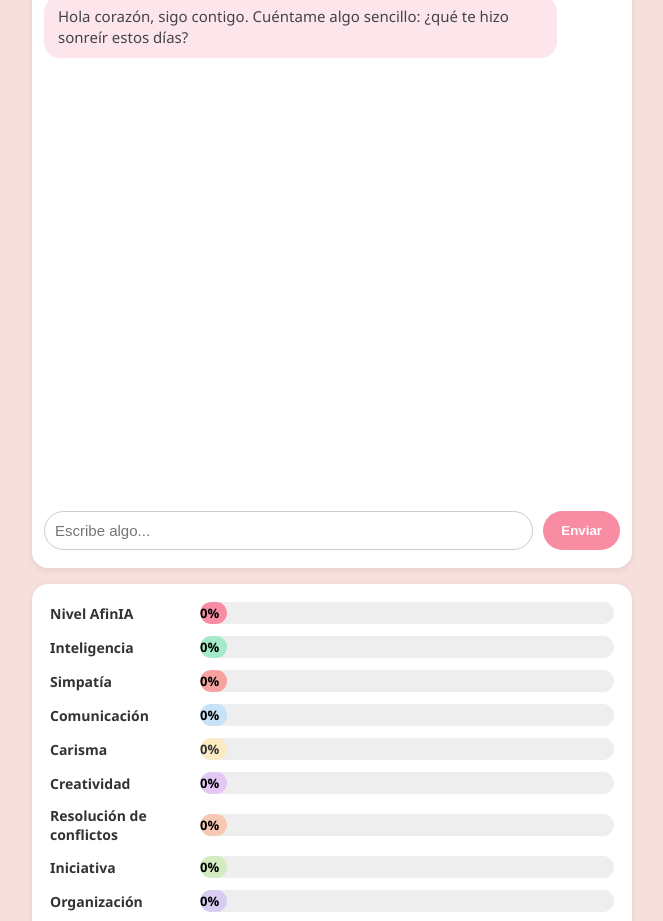
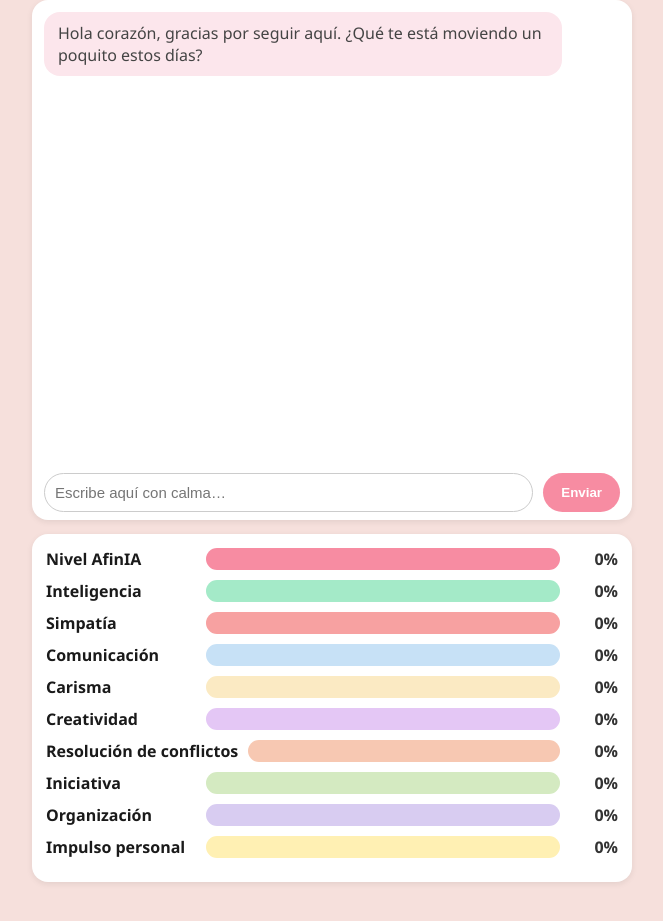
Before and after one commit to NAZANTFE/AFINIANAZAN, a plain HTML site: page docs/afinar.html in a window 1280 px wide. Shown: the part 156-1077 px from the top of the page, without its empty margins (308-971 px from the left). Drawn offline with Linux system fonts and the light colour scheme; no server answers.

Commit message:
Update afinar.html

```diff
--- a/docs/afinar.html
+++ b/docs/afinar.html
@@ -1,116 +1,136 @@
 <!DOCTYPE html>
 <html lang="es">
 <head>
-  <meta charset="UTF-8" />
+  <meta charset="UTF-8"/>
   <meta name="viewport" content="width=device-width, initial-scale=1.0"/>
-  <title>Afinar - AfinIA</title>
-  <link rel="stylesheet" href="afinar.css" />
+  <title>Afinar · AfinIA</title>
   <style>
-    /* Asegurar mismo ancho y logo que index */
-    .contenedor-afinar{ max-width:600px; margin:auto; padding:20px; }
-    .logo{ display:flex; justify-content:center; }
-    .logo-afinia{ width:120px; height:auto; }
-    /* Chat: user derecha, bot izquierda */
-    .chat-afinia{ background:#fff; padding:12px; border-radius:16px; box-shadow:0 2px 6px rgba(0,0,0,.08); height:560px; display:flex; flex-direction:column; gap:10px; }
-    .mensajes-chat{ flex:1; overflow:auto; display:flex; flex-direction:column; gap:8px; }
-    .mensaje-bot{ align-self:flex-start; background:#fce6ec; color:#444; padding:10px 14px; border-radius:16px; max-width:85%; }
-    .mensaje-usuario{ align-self:flex-end; background:#f78ca2; color:#fff; padding:10px 14px; border-radius:16px; max-width:85%; }
-    .input-chat{ display:flex; gap:10px; padding-bottom:6px; } /* menos espacio al fondo */
-    .input-chat input{ flex:1; padding:10px; border-radius:999px; border:1px solid #ccc; }
-    .input-chat button{ padding:10px 18px; border-radius:999px; border:none; background:#f78ca2; color:#fff; font-weight:700; }
+    :root{ --w:600px }
+    body{ font-family:'Segoe UI', system-ui, sans-serif; background:#f6e0dc; margin:0; color:#1a1a1a; }
+    .contenedor-afinar{ max-width:var(--w); margin:auto; padding:16px 20px 24px }
 
-    /* Barras */
-    .contenedor-parametros{ background:#fff; border-radius:16px; padding:18px; box-shadow:0 2px 6px rgba(0,0,0,.08); margin-top:16px; }
-    .parametro-afinar{ display:flex; align-items:center; gap:10px; margin-bottom:12px; }
-    .nombre-parametro{ min-width:130px; font-weight:700; }
-    .barra-contenedor{ flex:1; height:22px; background:#eee; border-radius:999px; overflow:hidden; }
-    .barra{ height:100%; display:flex; align-items:center; justify-content:flex-end; padding-right:8px; font-size:13px; font-weight:700; color:#000; }
+    .logo{ display:flex; justify-content:center; margin:4px 0 16px; }
+    .logo-afinia{ width:120px; height:auto; display:block }
+
+    /* Chat */
+    .chat-afinia{ background:#fff; border-radius:16px; box-shadow:0 2px 6px rgba(0,0,0,.08);
+      height:520px; display:flex; flex-direction:column; gap:10px; }
+    .mensajes-chat{ flex:1; overflow:auto; display:flex; flex-direction:column; gap:8px; padding:12px }
+    .mensaje-bot{ align-self:flex-start; background:#fce6ec; color:#444; padding:10px 14px; border-radius:16px; max-width:85% }
+    .mensaje-usuario{ align-self:flex-end; background:#f78ca2; color:#fff; padding:10px 14px; border-radius:16px; max-width:85% }
+    .input-chat{ display:flex; gap:10px; padding:0 12px 8px }
+    .input-chat input{ flex:1; padding:10px; border-radius:999px; border:1px solid #ccc; font-size:15px }
+    .input-chat button{ padding:10px 18px; border-radius:999px; border:none; background:#f78ca2; color:#fff; font-weight:700; cursor:pointer }
+
+    /* Parámetros */
+    .contenedor-parametros{ background:#fff; border-radius:16px; box-shadow:0 2px 6px rgba(0,0,0,.08); margin-top:14px; padding:14px }
+    .parametro-afinar{ display:flex; align-items:center; gap:10px; margin-bottom:10px }
+    .nombre-parametro{ min-width:150px; font-weight:700 }
+    .barra-contenedor{ flex:1; height:22px; background:#eee; border-radius:999px; overflow:hidden }
+    .barra{ height:100% }
+    .pct-next{ width:48px; text-align:right; font-weight:700; color:#333 }
+
     .rosa .barra{ background:#f78ca2 } .verde .barra{ background:#a4eac8 } .rojo .barra{ background:#f7a1a1 }
-    .azul .barra{ background:#c7e1f6 } .melocoton .barra{ background:#fbeac3;color:#333 } .lavanda .barra{ background:#e4c7f5 }
-    .coral .barra{ background:#f7c8b2 } .oliva .barra{ background:#d4eac1 } .lila .barra{ background:#d8ccf1 } .amarillo .barra{ background:#fff0b3;color:#333 }
+    .azul .barra{ background:#c7e1f6 } .melocoton .barra{ background:#fbeac3; color:#333 }
+    .lavanda .barra{ background:#e4c7f5 } .coral .barra{ background:#f7c8b2 } .oliva .barra{ background:#d4eac1 }
+    .lila .barra{ background:#d8ccf1 } .amarillo .barra{ background:#fff0b3; color:#333 }
   </style>
 </head>
 <body>
   <div class="contenedor-afinar">
-
-    <!-- LOGO -->
     <div class="logo">
-      <img src="logo_afinia.png" alt="Logo AfinIA" class="logo-afinia" />
+      <img class="logo-afinia" src="logo_afinia.png" alt="Logo AfinIA">
     </div>
 
-    <!-- CHAT AFINIA -->
+    <!-- CHAT -->
     <div class="chat-afinia">
       <div class="mensajes-chat" id="mensajes-chat"></div>
       <div class="input-chat">
-        <input type="text" id="entradaUsuario" placeholder="Escribe algo..." />
+        <input type="text" id="entradaUsuario" placeholder="Escribe aquí con calma…"/>
         <button id="enviarBtn">Enviar</button>
       </div>
     </div>
 
     <!-- PARÁMETROS -->
-    <div class="contenedor-parametros">
+    <div class="contenedor-parametros" id="panel-parametros">
       <div class="parametro-afinar rosa" data-nombre="Nivel AfinIA">
         <span class="nombre-parametro">Nivel AfinIA</span>
-        <div class="barra-contenedor"><div class="barra">0%</div></div>
+        <div class="barra-contenedor"><div class="barra"></div></div>
+        <span class="pct-next">0%</span>
       </div>
+
       <div class="parametro-afinar verde" data-nombre="Inteligencia">
         <span class="nombre-parametro">Inteligencia</span>
-        <div class="barra-contenedor"><div class="barra">0%</div></div>
+        <div class="barra-contenedor"><div class="barra"></div></div>
+        <span class="pct-next">0%</span>
       </div>
+
       <div class="parametro-afinar rojo" data-nombre="Simpatía">
         <span class="nombre-parametro">Simpatía</span>
-        <div class="barra-contenedor"><div class="barra">0%</div></div>
+        <div class="barra-contenedor"><div class="barra"></div></div>
+        <span class="pct-next">0%</span>
       </div>
+
       <div class="parametro-afinar azul" data-nombre="Comunicación">
         <span class="nombre-parametro">Comunicación</span>
-        <div class="barra-contenedor"><div class="barra">0%</div></div>
+        <div class="barra-contenedor"><div class="barra"></div></div>
+        <span class="pct-next">0%</span>
       </div>
+
       <div class="parametro-afinar melocoton" data-nombre="Carisma">
         <span class="nombre-parametro">Carisma</span>
-        <div class="barra-contenedor"><div class="barra">0%</div></div>
+        <div class="barra-contenedor"><div class="barra"></div></div>
+        <span class="pct-next">0%</span>
       </div>
+
       <div class="parametro-afinar lavanda" data-nombre="Creatividad">
         <span class="nombre-parametro">Creatividad</span>
-        <div class="barra-contenedor"><div class="barra">0%</div></div>
+        <div class="barra-contenedor"><div class="barra"></div></div>
+        <span class="pct-next">0%</span>
       </div>
+
       <div class="parametro-afinar coral" data-nombre="Resolución de conflictos">
         <span class="nombre-parametro">Resolución de conflictos</span>
-        <div class="barra-contenedor"><div class="barra">0%</div></div>
+        <div class="barra-contenedor"><div class="barra"></div></div>
+        <span class="pct-next">0%</span>
       </div>
+
       <div class="parametro-afinar oliva" data-nombre="Iniciativa">
         <span class="nombre-parametro">Iniciativa</span>
-        <div class="barra-contenedor"><div class="barra">0%</div></div>
+        <div class="barra-contenedor"><div class="barra"></div></div>
+        <span class="pct-next">0%</span>
       </div>
+
       <div class="parametro-afinar lila" data-nombre="Organización">
         <span class="nombre-parametro">Organización</span>
-        <div class="barra-contenedor"><div class="barra">0%</div></div>
+        <div class="barra-contenedor"><div class="barra"></div></div>
+        <span class="pct-next">0%</span>
       </div>
+
       <div class="parametro-afinar amarillo" data-nombre="Impulso personal">
         <span class="nombre-parametro">Impulso personal</span>
-        <div class="barra-contenedor"><div class="barra">0%</div></div>
+        <div class="barra-contenedor"><div class="barra"></div></div>
+        <span class="pct-next">0%</span>
       </div>
     </div>
   </div>
 
   <script>
-    // ========= Auto-detección backend =========
-    const API_BASE = (() => {
-      const h = location.hostname;
-      if (h === "localhost" || h === "127.0.0.1") return "http://localhost:3000";
-      return ""; // mismo host en producción
-    })();
+    // 🔗 Backend fijo en Railway
+    const API_BASE = "https://afinianazan-production-99ce.up.railway.app";
 
-    // ========= Pintar barras desde backend =========
+    // ====== Barras ======
     async function cargarYpintarParametros() {
       try {
-        const r = await fetch(`${API_BASE}/parametros`);
+        const r = await fetch(`${API_BASE}/parametros`, { credentials: "omit" });
         const datos = await r.json();
         document.querySelectorAll('.parametro-afinar').forEach(parametro => {
           const nombre = parametro.dataset.nombre;
           const valor = Math.max(0, Math.min(100, Number(datos[nombre] ?? 0)));
           const barra = parametro.querySelector('.barra');
+          const pct = parametro.querySelector('.pct-next');
           barra.style.width = valor + '%';
-          barra.textContent = valor + '%';
+          if (pct) pct.textContent = valor + '%';
         });
       } catch (err) {
         console.error("Error al cargar parámetros:", err);
@@ -120,16 +140,14 @@
   </script>
 
   <script>
-    // ====== Historial en localStorage ======
-    const CHAT_KEY = "afinia_chat_log_v1";
+    // ====== Historial del chat local (no se pierde al volver) ======
+    const CHAT_KEY = "afinia_chat_log_v2";
 
     function loadLog() {
       try { return JSON.parse(localStorage.getItem(CHAT_KEY)) || []; }
       catch { return []; }
     }
-    function saveLog(log) {
-      localStorage.setItem(CHAT_KEY, JSON.stringify(log));
-    }
+    function saveLog(log) { localStorage.setItem(CHAT_KEY, JSON.stringify(log)); }
     function renderLog(log) {
       const cont = document.getElementById("mensajes-chat");
       cont.innerHTML = "";
@@ -148,14 +166,12 @@
     let esperando = false;
 
     document.addEventListener("DOMContentLoaded", () => {
-      const log = loadLog();
+      let log = loadLog();
       if (log.length === 0) {
-        const seed = { role: "assistant", content: "Hola corazón, sigo contigo. Cuéntame algo sencillo: ¿qué te hizo sonreír estos días?" };
-        saveLog([seed]);
-        renderLog([seed]);
-      } else {
-        renderLog(log);
+        log = [{ role: "assistant", content: "Hola corazón, gracias por seguir aquí. ¿Qué te está moviendo un poquito estos días?" }];
+        saveLog(log);
       }
+      renderLog(log);
     });
 
     async function enviar() {
@@ -166,7 +182,6 @@
       log.push({ role: "user", content: texto });
       saveLog(log);
       renderLog(log);
-
       input.value = "";
       esperando = true;
 
```
